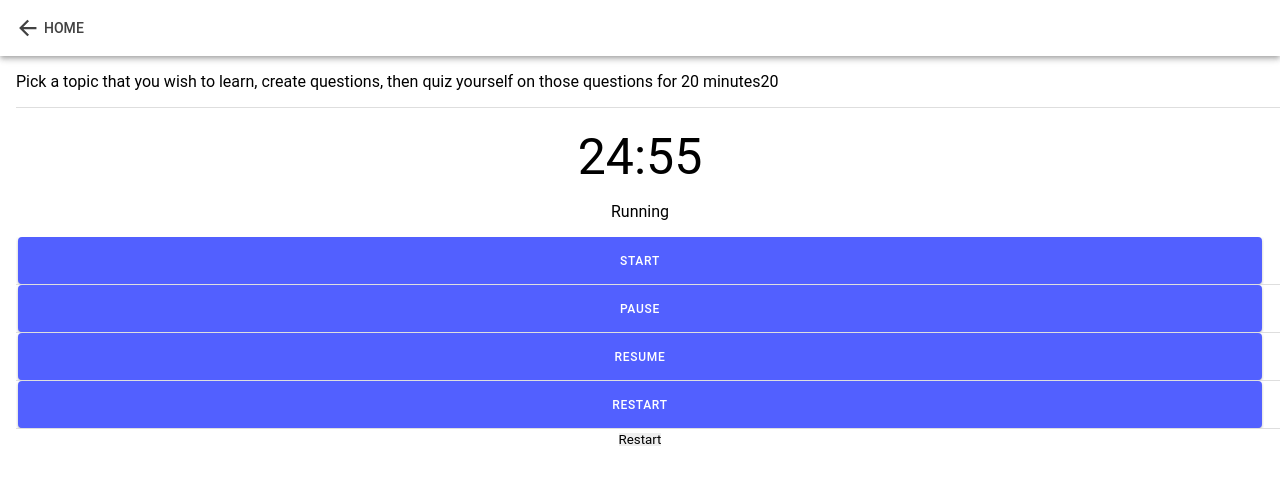
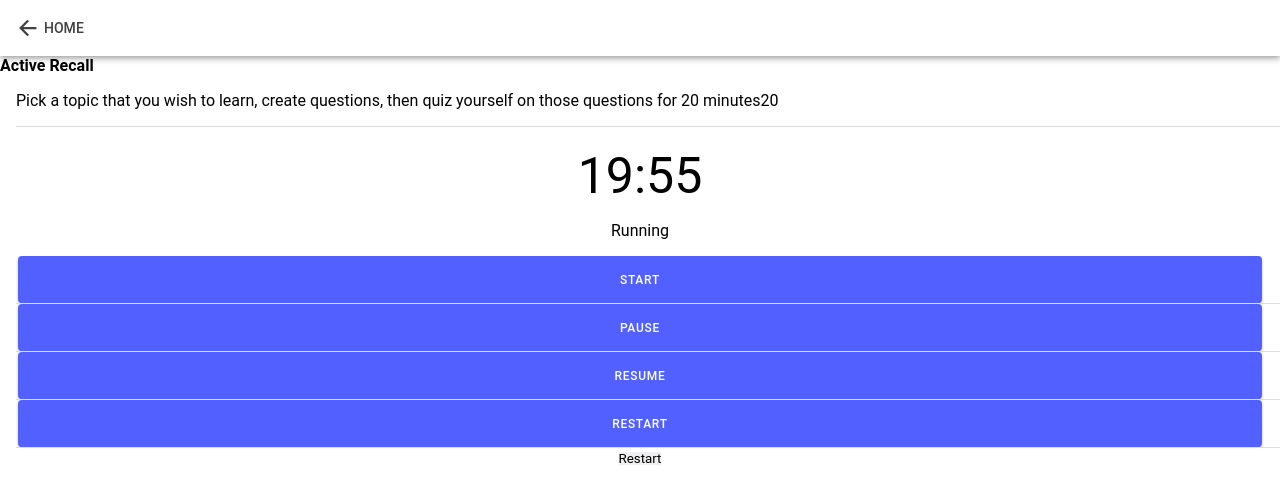
Before and after one commit to lstclairgit/intelli-learn-qykzsa, a React (Vite) app: page /technique/1 in a window 1280 px wide. Shown: the top 504 px of the page. Built offline with nearby package versions, Linux system fonts and the light colour scheme.

Commit message:
Added Individual Timer Feature

```diff
--- a/src/components/Timer.tsx
+++ b/src/components/Timer.tsx
@@ -52,9 +52,11 @@ function MyTimer({ expiryTimestamp }: MyTimerProps) {
   );
 }
 
-export default function Timer() {
+export default function Timer({ timeLength = 25 }) { // Default to 25 minutes if no prop passed
+
   const time = new Date();
-  time.setMinutes(time.getMinutes() + 25); // 25 minutes timer
+
+   time.setMinutes(time.getMinutes() + timeLength);
    return (
      <div>
        <MyTimer expiryTimestamp={time} />
--- a/src/pages/ViewTechnique.css
+++ b/src/pages/ViewTechnique.css
@@ -48,3 +48,8 @@
 #view-message-page p {
   line-height: 1.4;
 }
+
+.center {
+
+
+}
--- a/src/pages/ViewTechnique.tsx
+++ b/src/pages/ViewTechnique.tsx
@@ -17,6 +17,7 @@ import {
 import { ellipseOutline } from 'ionicons/icons';
 import { useParams } from 'react-router';
 import './ViewTechnique.css';
+import { useTimer } from 'react-timer-hook';
 
 function ViewTechnique() {
   const [technique, setTechnique, setTimeLength] = useState<Technique>();
@@ -42,6 +43,9 @@ function ViewTechnique() {
       <IonContent fullscreen>
         {technique ? (
           <>
+
+              <b className='center'>{technique.name}</b>
+
             <IonItem>
             <p>{technique.description}</p>
 
@@ -49,7 +53,10 @@ function ViewTechnique() {
             </IonItem>
 
 
-            <Timer></Timer>
+            <Timer timeLength={technique.timeLength}></Timer>
+
+
+
           </>
         ) : (
           <div>Technique not found</div>
```
Lines whose indentation alone changed are shown as unchanged.
